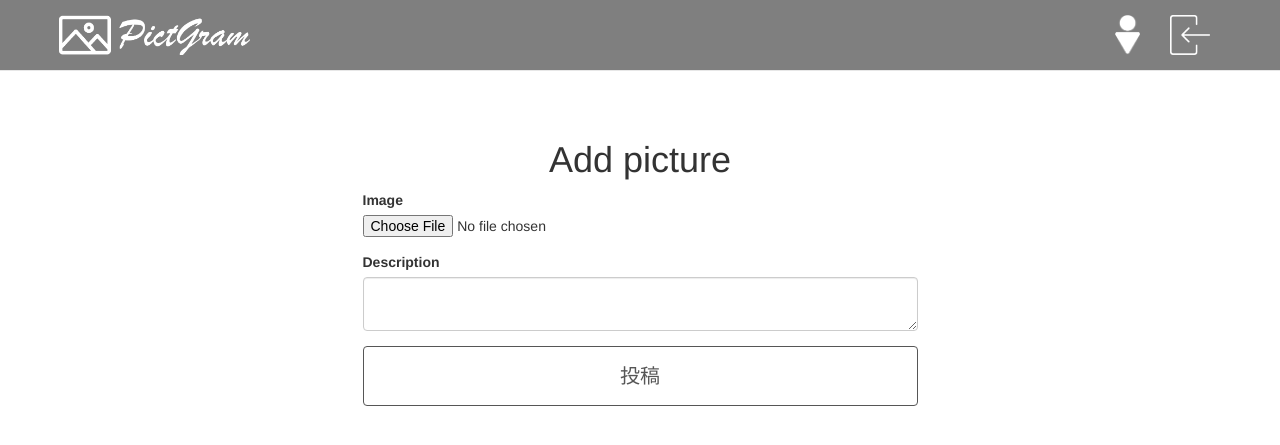
After one commit to takamitakuma/pictgram, a Rails app: page /topics/new in a window 1280 px wide. The commit adds this page. Shown: the top 445 px of the page. Run offline with Rails 7, Linux system fonts and the light colour scheme; style sheets or scripts are compiled from the project's sources; some libraries are stand-ins or nearby versions.

Commit message:
topic function

```diff
--- /dev/null
+++ b/app/assets/javascripts/topics.coffee
@@ -0,0 +1,3 @@
+# Place all the behaviors and hooks related to the matching controller here.
+# All this logic will automatically be available in application.js.
+# You can use CoffeeScript in this file: http://coffeescript.org/
--- a/app/assets/stylesheets/custom.scss
+++ b/app/assets/stylesheets/custom.scss
@@ -88,3 +88,20 @@ h1, h2 {
     height: 40px;
   }
 }
+
+.btn-black {
+  color: #565656;
+  border: 1px solid #565656;
+  padding-top: 15px;
+  padding-bottom: 15px;
+  font-size: 20px;
+  background-color: rgba(0,0,0,0.0);
+
+  &:hover {
+    color: #565656;
+  }
+}
+
+.topic-new-wrapper {
+  padding-top: 120px;
+}
--- /dev/null
+++ b/app/assets/stylesheets/topics.scss
@@ -0,0 +1,3 @@
+// Place all the styles related to the topics controller here.
+// They will automatically be included in application.css.
+// You can use Sass (SCSS) here: http://sass-lang.com/
--- /dev/null
+++ b/app/controllers/topics_controller.rb
@@ -0,0 +1,21 @@
+class TopicsController < ApplicationController
+  def new
+    @topic = Topic.new
+  end
+
+  def create
+    @topic = currnet_user.topics.new(topic_params)
+
+    if @topic.save
+      redirect_to topics_path, success: '投稿に成功しました'
+    else
+      flash.now[:danger] = "投稿に失敗しました"
+      render :new
+    end
+  end
+
+  private
+  def topic_params
+    params.require(:topic).permit(:image, :description)
+  end
+end
--- /dev/null
+++ b/app/helpers/topics_helper.rb
@@ -0,0 +1,2 @@
+module TopicsHelper
+end
--- a/app/models/user.rb
+++ b/app/models/user.rb
@@ -4,4 +4,6 @@ class User < ApplicationRecord
   validates :password, format: { with: /\A(?=.*?[a-z])(?=.*?\d)[a-z\d]{8,100}+\z/i }
 
   has_secure_password
+
+  has_many :topics
 end
--- a/app/views/layouts/application.html.erb
+++ b/app/views/layouts/application.html.erb
@@ -27,7 +27,7 @@
               <% end %>
             </li>
             <li>
-              <%= link_to "#" do %>
+              <%= link_to new_topic_path do %>
                 <%= image_tag "icons/camera.png" %>
               <% end %>
             </li>
--- /dev/null
+++ b/app/views/topics/new.html.erb
@@ -0,0 +1,23 @@
+<div class="topic-new-wrapper">
+  <div class="container">
+    <div class="row">
+      <div class="col-md-6 col-md-offset-3">
+        <h1 class="text-center">Add picture</h1>
+        <%= form_for @topic do |f| %>
+          <div class="form-group">
+            <%= f.label :image %>
+            <%= f.file_field :image %>
+          </div>
+
+          <div class="form-group">
+            <%= f.label :description %>
+            <%= f.text_area :description, class: 'form-control' %>
+          </div>
+
+          <%= f.submit '投稿', class: 'btn btn-black btn-block' %>
+
+        <% end %>
+      </div>
+    </div>
+  </div>
+</div>
--- a/config/application.rb
+++ b/config/application.rb
@@ -10,6 +10,7 @@ module Pictgram
   class Application < Rails::Application
     # Initialize configuration defaults for originally generated Rails version.
     config.load_defaults 5.2
+    config.autoload_paths += Dir[Rails.root.join('app', 'uploaders')]
 
     # Settings in config/environments/* take precedence over those specified here.
     # Application configuration can go into files in config/initializers
--- a/config/routes.rb
+++ b/config/routes.rb
@@ -1,9 +1,11 @@
 Rails.application.routes.draw do
+  get 'topics/new'
   get 'sessions/new'
   root 'pages#index'
   get 'pages/help'
 
   resources :users
+  resources :topics
 
   get    '/login',  to: 'sessions#new'
   post   '/login',  to: 'sessions#create'
```
Also changed, not shown: app/models/topic.rb (added, +9 -0 lines), app/uploaders/image_uploader.rb (added, +55 -0 lines), db/migrate/20190712120927_create_topics.rb (added, +11 -0 lines), test/controllers/topics_controller_test.rb (added, +9 -0 lines), test/fixtures/topics.yml (added, +11 -0 lines), test/models/topic_test.rb (added, +7 -0 lines), Gemfile, Gemfile.lock, db/schema.rb.
